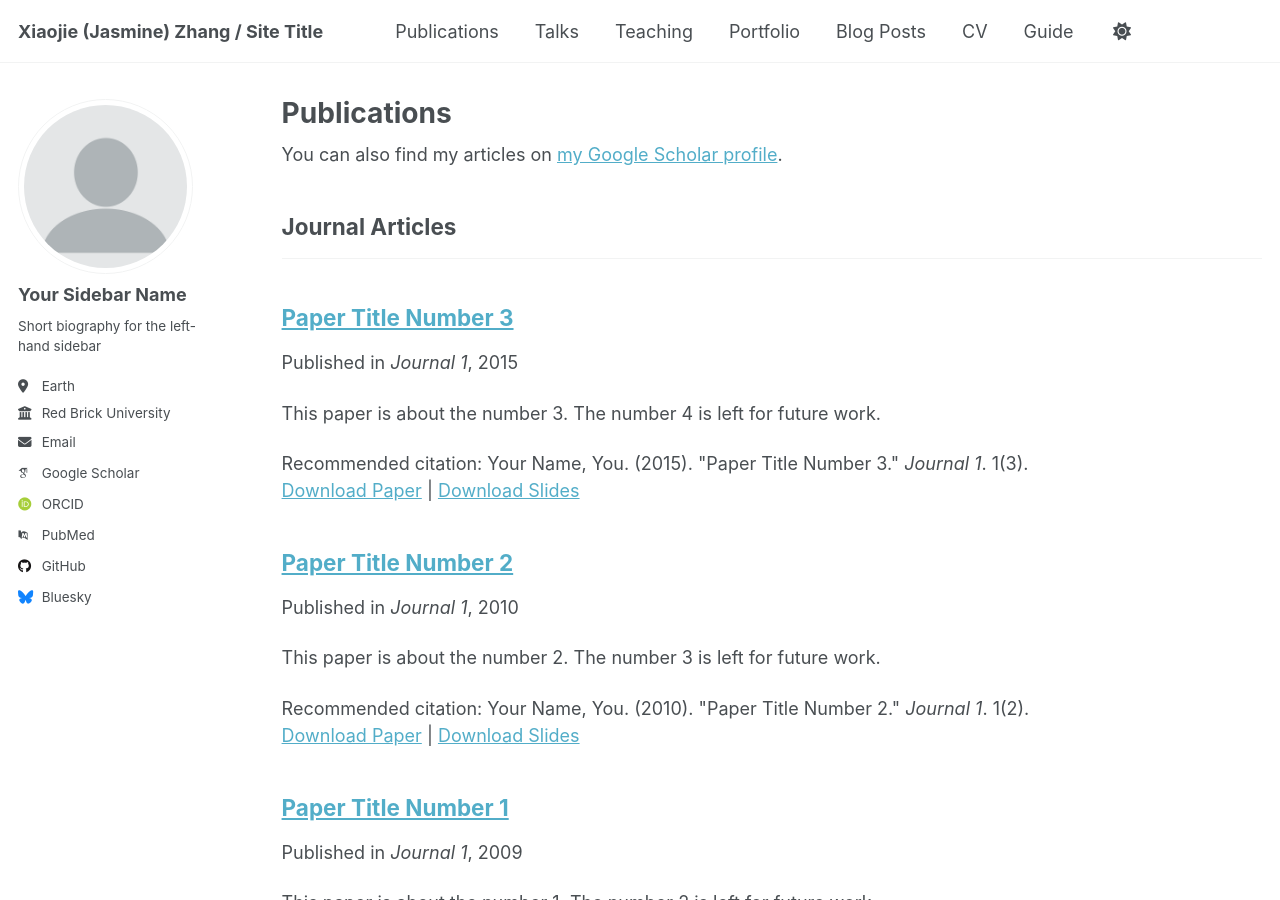
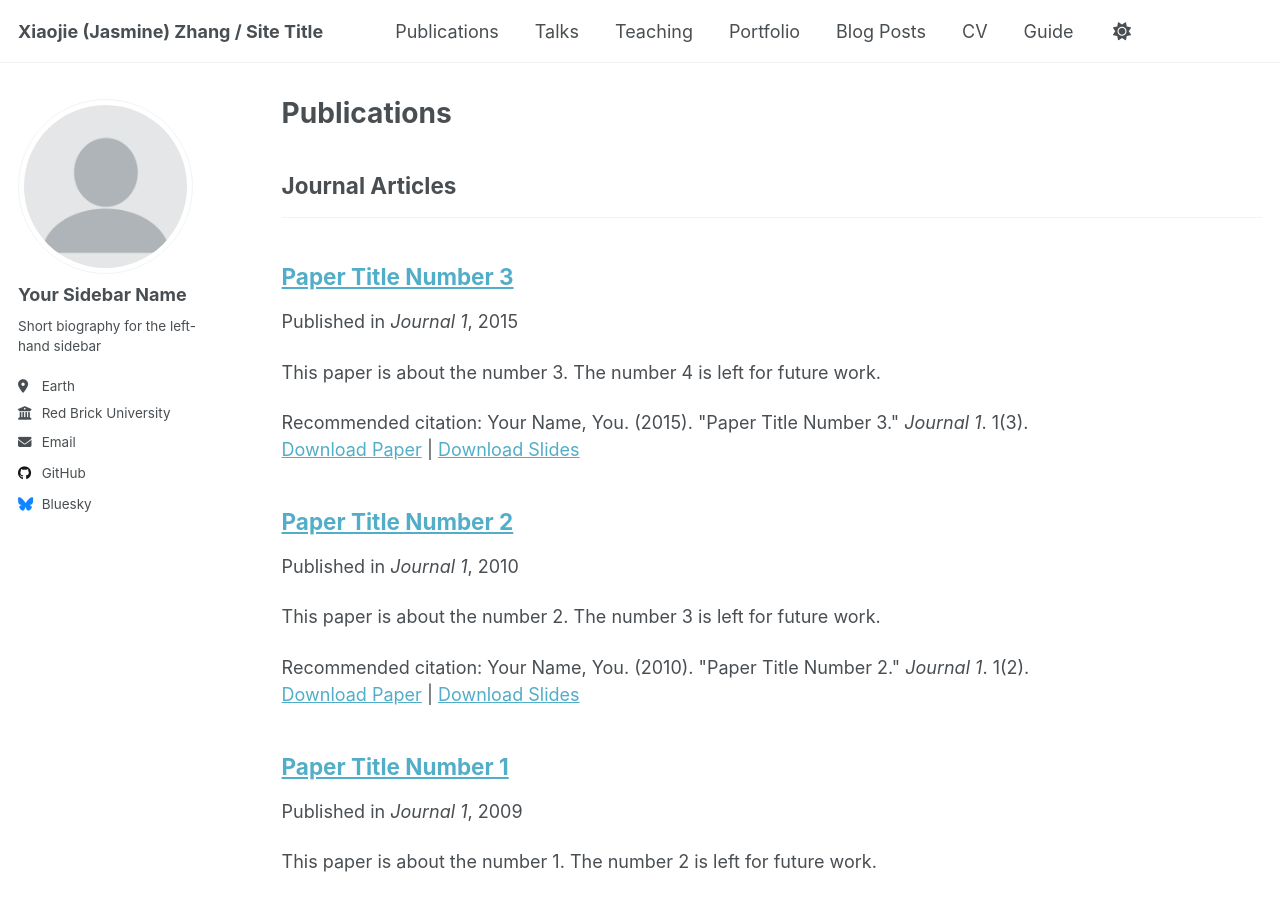
Before and after one commit to LuckyJasmin/XiaojieZhangPage.github.io, a Jekyll site: the page built from _pages/publications.html, in a window 1280 px wide and 900 px high. Built offline with Jekyll 4.4.1, drawn with Linux system fonts in a browser that asks for light colours; some web fonts are replaced; a script that is not in the unit is left out; part of the change alters nothing that is shown.

Commit message:
Update _config.yml

```diff
--- a/_config.yml
+++ b/_config.yml
@@ -13,9 +13,9 @@ title                    : "Xiaojie (Jasmine) Zhang / Site Title"
 title_separator          : "-"
 name                     : &name "Xiaojie(Jasmine) Zhang"
 description              : &description "Your Name's academic portfolio"   # Update this with a general description of your site, this is the default if not overridden by a page
-url                      : https://xiaojiezhangpage.github.io # The base hostname & protocol for your site e.g. "https://[your GitHub username].github.io",
+url                      : https://luckyjasmin.github.io # The base hostname & protocol for your site e.g. "https://[your GitHub username].github.io",
                                                            # or if you already have some other page hosted on Github then use "https://[your GitHub username].github.io/[Your Repo Name]"
-baseurl                  : "" # the subpath of your site, e.g. "/blog"
+baseurl                  : "/XiaojieZhangPage.github.io" # the subpath of your site, e.g. "/blog"
 repository               : "Luckyjasmin/XiaojieZhangPage.github.io"
 
 # Site Author - The following control what appear as part of the author content on the side bar.
@@ -30,19 +30,7 @@ author:
   location         : "Earth"
   employer         : "Red Brick University"
   uri              : # URL
-  email            : "none@example.org"
-
-  # Academic websites
-  academia         : # URL
-  arxiv            : # URL - Update with the correct link to your profile
-  googlescholar    : "https://scholar.google.com/citations?user=PS_CX0AAAAAJ"
-  inspire-hep      : # URL
-  impactstory      : # URL
-  orcid            : "http://orcid.org/yourorcidurl"
-  semantic         : # URL
-  pubmed           : "https://www.ncbi.nlm.nih.gov/pubmed/?term=john+snow"
-  researchgate     : # URL
-  scopus           : # URL
+  email            : "xiaojie001@e.ntu.edu.sg"
 
   # Repositories and software development
   bitbucket        : # Username - Update with your username on the site
```
